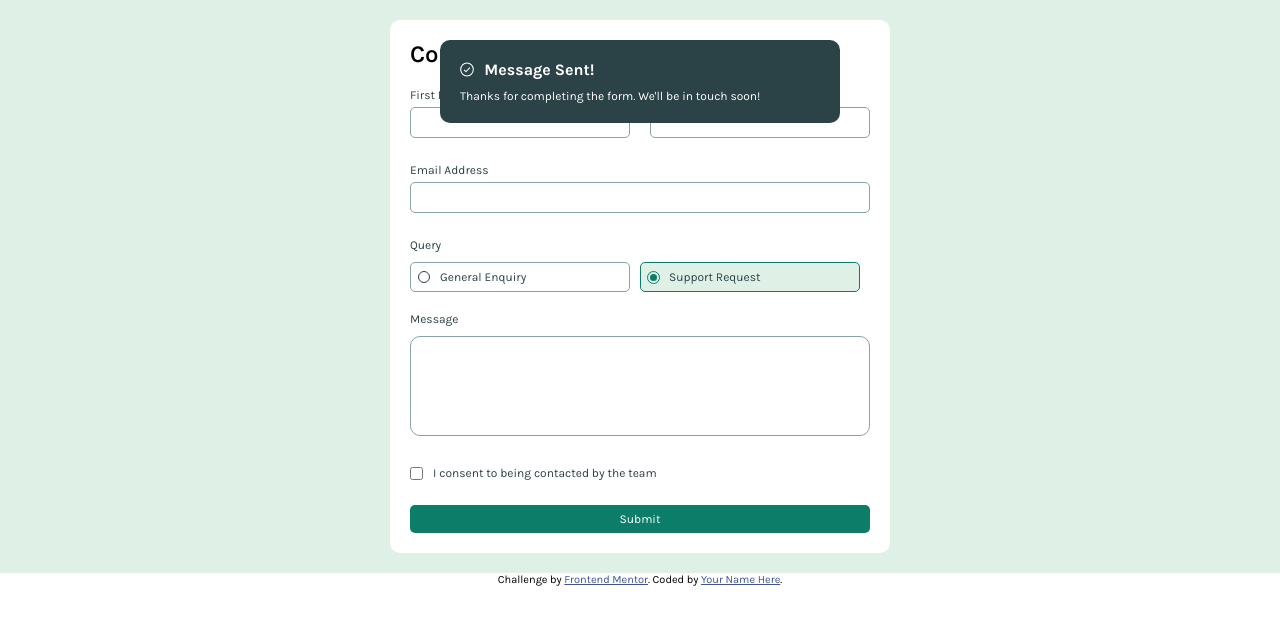
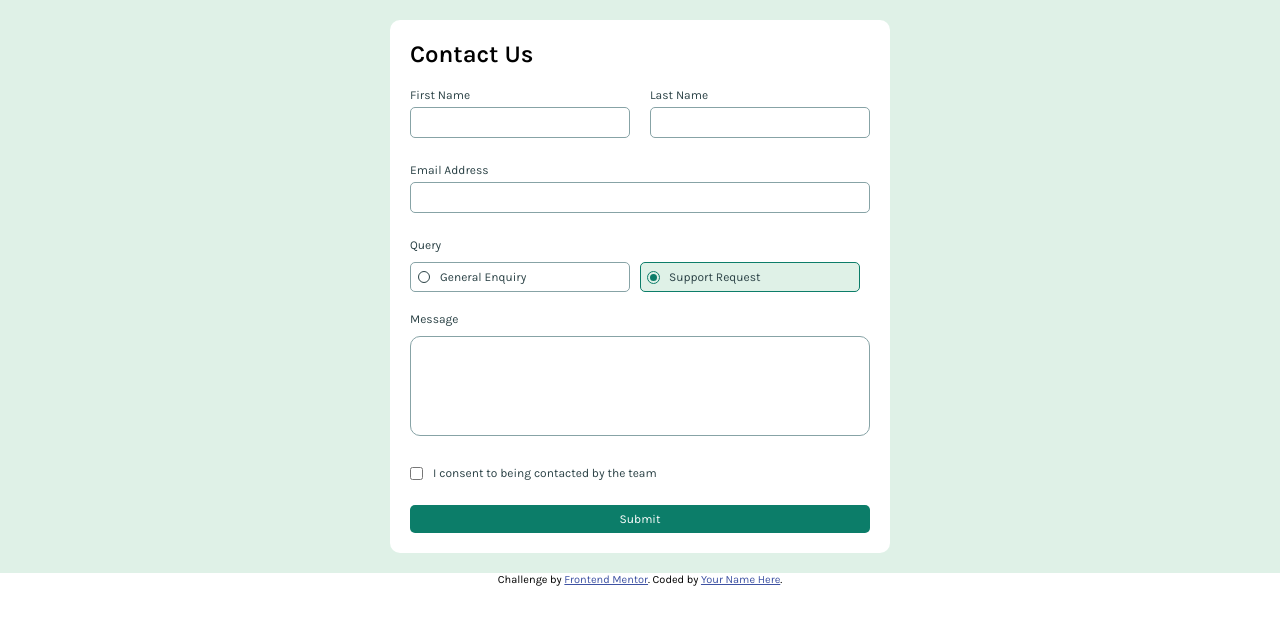
Before and after one commit to Sam-Charles12/fronted-mentor-4, a plain HTML site: page index.html in a window 1280 px wide. Drawn offline with Linux system fonts and the light colour scheme.

Commit message:
modified the success state notification

```diff
--- a/index.html
+++ b/index.html
@@ -16,8 +16,6 @@
 </head>
 <body>
   <div id="form-page">
-
-    <div class="container">
     <div id="success-state">
       <div class="notif-main">
         <img src="./assets/images/icon-success-check.svg" alt="">
@@ -27,6 +25,7 @@
         <p>Thanks for completing the form. We'll be in touch soon!</p>
       </div>
     </div>
+    <div class="container">
       <form id="form" action="index.html">
         <h1>Contact Us</h1>
         <div class="s-input">
--- a/style.css
+++ b/style.css
@@ -28,7 +28,6 @@ html{
     align-items: center;
     background: var(--green-200);
     padding: 20px 0px;
-    gap: 20px;
 }
 .container{
     /* height: 60%; */
@@ -213,9 +212,7 @@ span{
     display: flex;
     flex-direction: column;
     gap: 10px;
-    position: absolute;
-    left: 50px;
-    right: 50px;
+    display: none;
 }
 .notif-main{
     display: flex;
```
Lines whose indentation alone changed are shown as unchanged.
